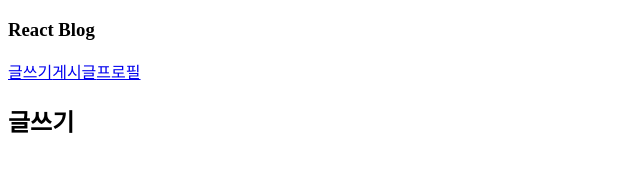
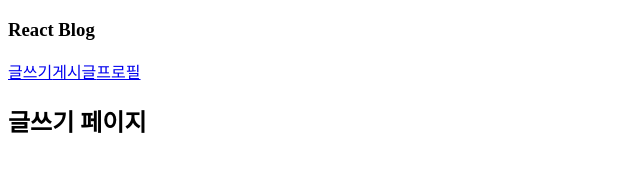
Before and after one commit to ttttta95/Blog, a React (Create React App) app in the folder blog/: page /write in a window 1280 px wide. Shown: the top 193 px of the page, without its empty margins (0-640 px from the left). Built offline with nearby package versions, Linux system fonts and the light colour scheme.

Commit message:
글쓰기 페이지

```diff
--- a/blog/src/page/Write.jsx
+++ b/blog/src/page/Write.jsx
@@ -3,7 +3,7 @@ import React from 'react';
 export default function Write() {
     return (
         <div>
-            <h2>글쓰기</h2>
+            <h2>글쓰기 페이지</h2>
         </div>
     );
 }
```
